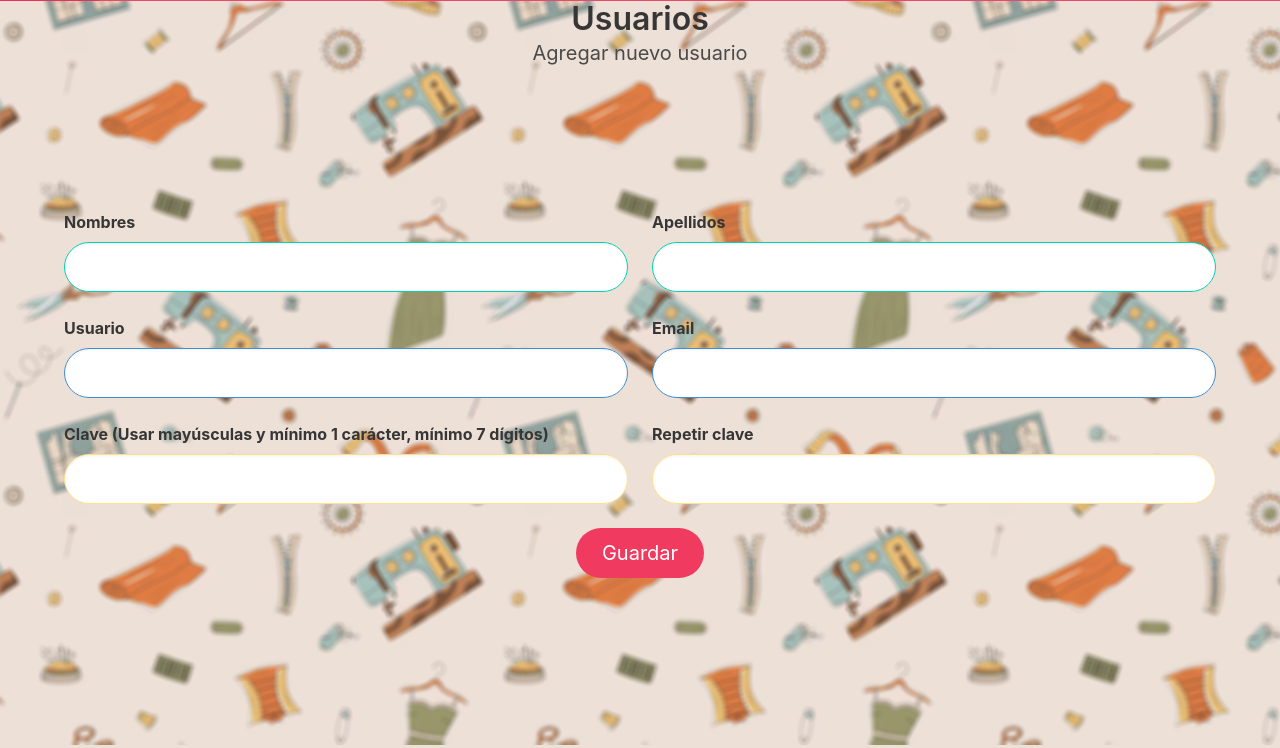
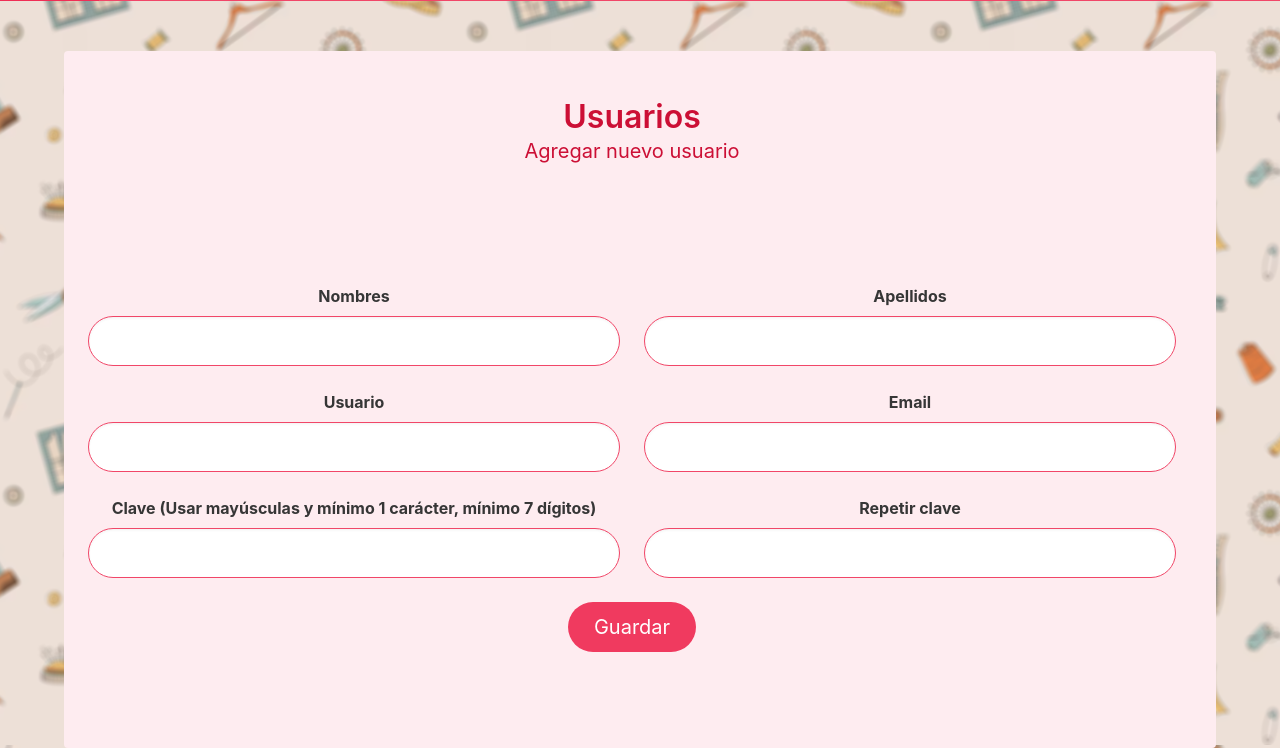
Before and after one commit to Proyecto-Confecciones-Marybet/confecciones-marybet, a PHP site: page /confecciones-marybet/index.php?vista=user_new in a window 1280 px wide. Shown: the part 55-803 px from the top of the page. Run offline with PHP 8.4, Linux system fonts and the light colour scheme; a user stored in the database is signed in.

Commit message:
Cambio apariencia agregar usuario

```diff
--- a/Inventario/INVENTARIO/vistas/user_new.php
+++ b/Inventario/INVENTARIO/vistas/user_new.php
@@ -1,7 +1,7 @@
-<div class="container is-fluid mb-6 has-text-centered">
-	<h1 class="title is-3 has-text-dark">Usuarios</h1>
-	<h2 class="subtitle is-5 has-text-grey-dark">Agregar nuevo usuario</h2>
-</div>
+<div class="container pb-6 pt-6 notification is-danger is-light is-rounded center">
+	<div class="center">
+		<h1 class="title">Usuarios</h1>
+		<h2 class="subtitle">Agregar nuevo usuario</h2>
 
 <div class="container pb-6 pt-6">
 	<div class="form-rest mb-6 mt-6"></div>
@@ -12,7 +12,7 @@
 				<div class="field">
 					<label class="label">Nombres</label>
 					<div class="control has-icons-left">
-						<input class="input is-rounded is-primary is-medium"
+						<input class="input is-rounded is-danger is-medium"
 						       type="text"
 						       name="usuario_nombre"
 						       pattern="[a-zA-ZáéíóúÁÉÍÓÚñÑ ]{3,40}"
@@ -29,7 +29,7 @@
 				<div class="field">
 					<label class="label">Apellidos</label>
 					<div class="control has-icons-left">
-						<input class="input is-rounded is-primary is-medium"
+						<input class="input is-rounded is-danger is-medium"
 						       type="text"
 						       name="usuario_apellido"
 						       pattern="[a-zA-ZáéíóúÁÉÍÓÚñÑ ]{3,40}"
@@ -46,7 +46,7 @@
 				<div class="field">
 					<label class="label">Usuario</label>
 					<div class="control has-icons-left">
-						<input class="input is-rounded is-info is-medium"
+						<input class="input is-rounded is-danger is-medium"
 						       type="text"
 						       name="usuario_usuario"
 						       pattern="[a-zA-Z0-9]{4,20}"
@@ -63,7 +63,7 @@
 				<div class="field">
 					<label class="label">Email</label>
 					<div class="control has-icons-left">
-						<input class="input is-rounded is-info is-medium"
+						<input class="input is-rounded is-danger is-medium"
 						       type="email"
 						       name="usuario_email"
 						       maxlength="70">
@@ -78,7 +78,7 @@
 				<div class="field">
 					<label class="label">Clave (Usar mayúsculas y mínimo 1 carácter, mínimo 7 dígitos)</label>
 					<div class="control has-icons-left">
-						<input class="input is-rounded is-warning is-medium"
+						<input class="input is-rounded is-danger is-medium"
 						       type="password"
 						       name="usuario_clave_1"
 						       pattern="[a-zA-Z0-9$@.-]{7,100}"
@@ -95,7 +95,7 @@
 				<div class="field">
 					<label class="label">Repetir clave</label>
 					<div class="control has-icons-left">
-						<input class="input is-rounded is-warning is-medium"
+						<input class="input is-rounded is-danger is-medium"
 						       type="password"
 						       name="usuario_clave_2"
 						       pattern="[a-zA-Z0-9$@.-]{7,100}"
@@ -109,7 +109,7 @@
 			</div>
 
 			<div class="column is-full has-text-centered">
-				<button type="submit" class="button is-danger is-rounded is-medium is-hovered">
+				<button type="submit" class="button is-danger is-rounded is-medium is-hovered animado">
 					Guardar
 				</button>
 			</div>
```
